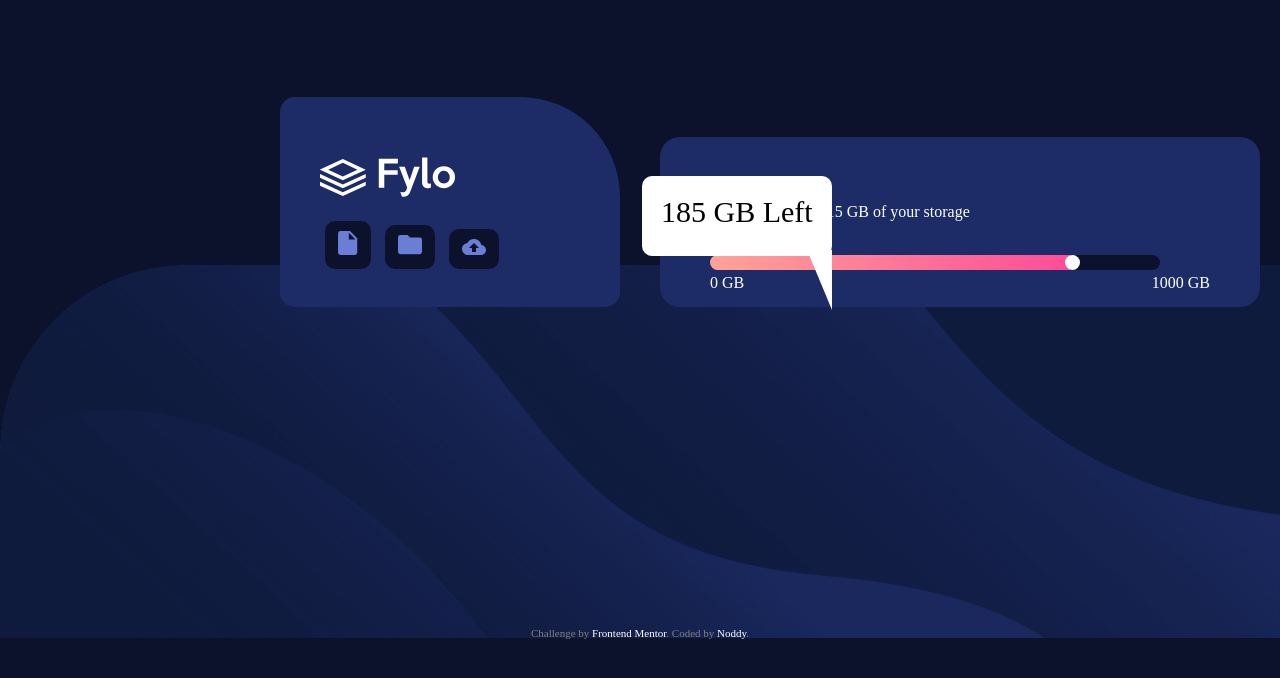
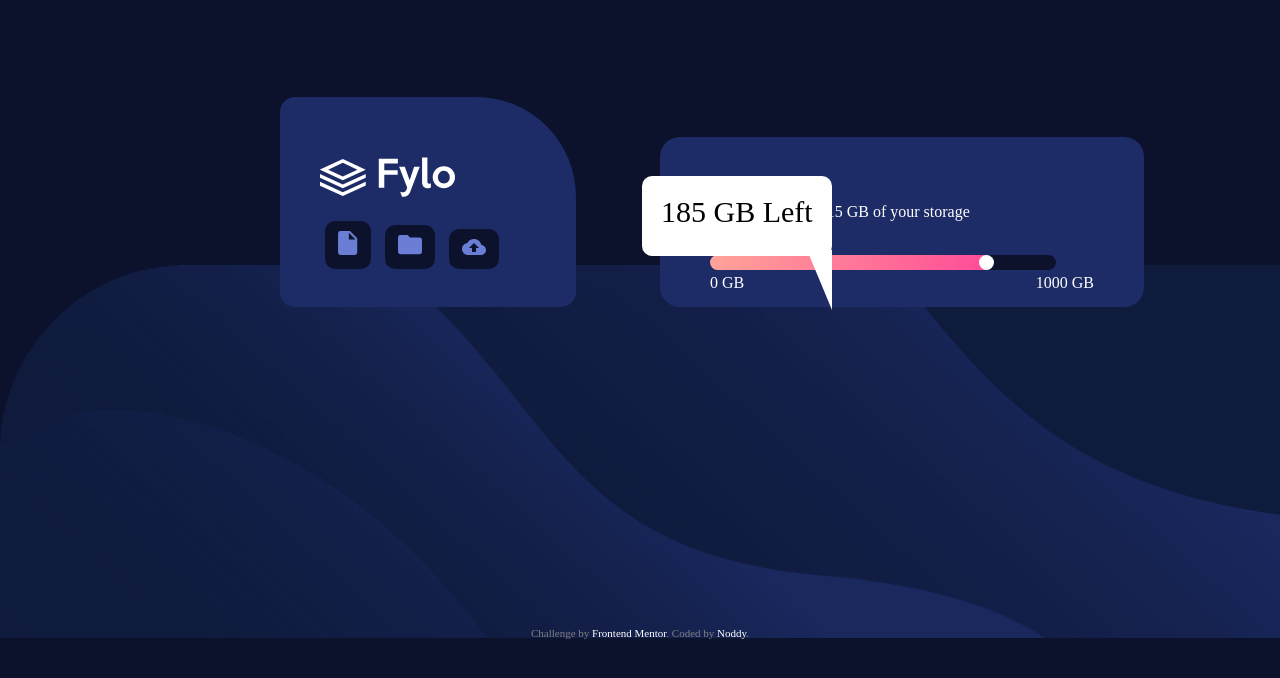
Before and after one commit to sana-taban/flyo-data-storage-component, a plain HTML site: page index.html in a window 1280 px wide. Drawn offline with Linux system fonts and the light colour scheme.

Commit message:
Add files via upload

```diff
--- a/styles.css
+++ b/styles.css
@@ -19,7 +19,6 @@ a{
       color: black;
       position: absolute;
       top: 200px;
-
       right: 480px;
       padding: 20px
 }
@@ -27,7 +26,7 @@ a{
 
   background-color: hsl(228, 56%, 26%);
 
-    width: 300px;
+    width: 20%;
     height: 100px;
     border-radius: 15px 100px 15px 15px;
     position: relative;
@@ -62,7 +61,7 @@ a{
     height: 70px;
     padding: 50px;
     border-radius: 20px;
-    width: 500px;
+    width: 30%;
 
 }
 .base_img{
```
